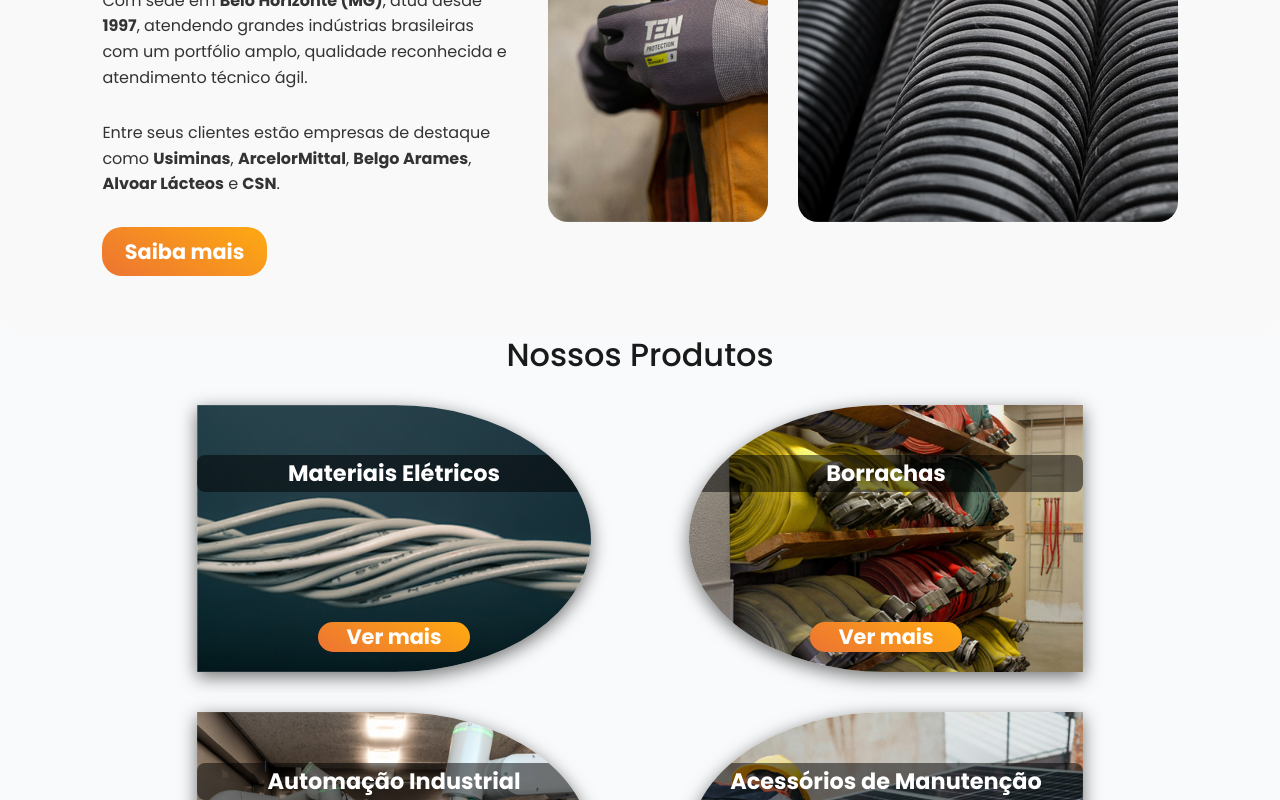
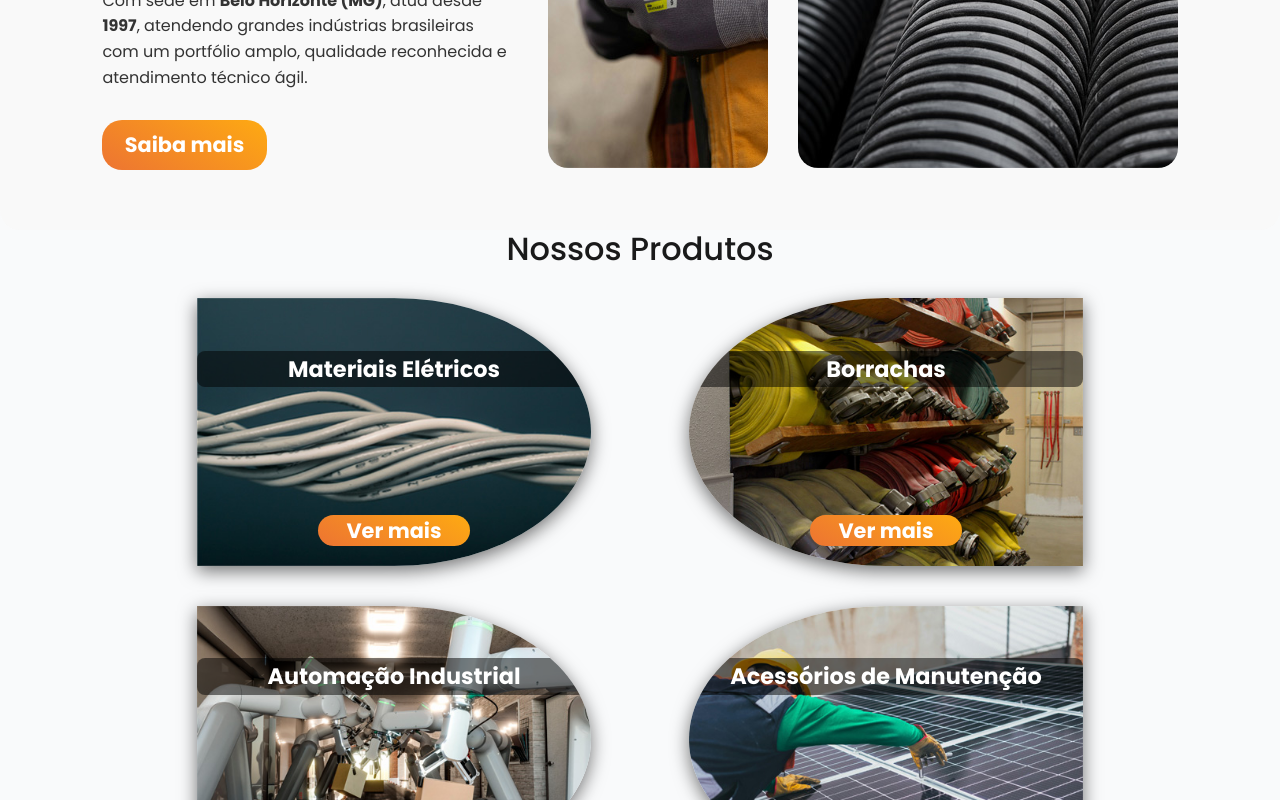
Before and after one commit to ricardo-borges13/site-grupo-jpm, a React (Vite) app: page / in a window 1280 px wide. Shown: the part 980-1780 px from the top of the page. Built offline with nearby package versions, Linux system fonts and the light colour scheme.

Commit message:
finalizado responsividade do menu, button e Nossos Produtos.

```diff
--- a/src/assets/style/global.ts
+++ b/src/assets/style/global.ts
@@ -32,4 +32,42 @@ export const GlobalStyle = createGlobalStyle`
   font-size: 150px;
 }
 
+ /* Breakpoints para Galaxy Z Fold 5 e outros dispositivos móveis */
+    /* Galaxy Z Fold 5 - Tela externa: 2316 x 904px */
+    @media (max-width: 904px) {
+      body {
+        font-size: 14px;
+      }
+    }
+
+    /* Galaxy Z Fold 5 - Tela interna: 2176 x 1812px */
+    @media (max-width: 768px) {
+      body {
+        font-size: 13px;
+      }
+    }
+
+    /* Dispositivos móveis pequenos */
+    @media (max-width: 480px) {
+      body {
+        font-size: 12px;
+      }
+
+      .global-container {
+        padding: 0 12px;
+      }
+    }
+
+    /* Dispositivos muito pequenos */
+    @media (max-width: 360px) {
+      body {
+        font-size: 11px;
+      }
+
+      .global-container {
+        padding: 0 8px;
+      }
+    }
+
+
   `;
--- a/src/components/Button/Button.styles.ts
+++ b/src/components/Button/Button.styles.ts
@@ -46,4 +46,30 @@ export const StyledButton = styled.button<{
             background-color: #064391;
           }
         `}
+
+        @media (max-width: 550px) {
+    font-weight: normal;
+    font-size: 1.1rem;
+    ${({ $heightVariant }) =>
+      $heightVariant === 'small'
+        ? css`
+            padding: 0.1rem 1rem;
+          `
+        : css`
+            padding: 0.6rem 1.2rem;
+          `}
+  }
+
+  @media (max-width: 490px) {
+    font-weight: normal;
+    font-size: 0.9rem;
+    ${({ $heightVariant }) =>
+      $heightVariant === 'small'
+        ? css`
+            padding: 0.1rem 1rem;
+          `
+        : css`
+            padding: 0.6rem 1.2rem;
+          `}
+  }
 `;
--- a/src/components/CardProduct/CardProduct.styles.ts
+++ b/src/components/CardProduct/CardProduct.styles.ts
@@ -1,25 +1,43 @@
 import styled from 'styled-components';
+import { Link } from 'react-router-dom';
 
-export const Card = styled.div<{ $side: 'left' | 'right' }>`
-  position: relative;
-  overflow: hidden;
+export const CardLink = styled(Link)`
+  display: block;
   width: 60%;
   max-width: 500px;
-  border-radius: ${({ $side }) =>
-    $side === 'right' ? '100% 0 0 100%' : '0 100% 100% 0'};
-  box-shadow: 0 5px 18px rgba(0, 0, 0, 0.55);
+  text-decoration: none;
+  color: inherit;
   transition:
     transform 0.3s ease,
     box-shadow 0.3s ease;
 
   &:hover {
     transform: scale(1.03);
-    box-shadow: 0 4px 12px rgba(0, 0, 0, 0.2);
+    filter: brightness(1.1);
   }
+
+  @media (max-width: 961px) {
+    width: 100%;
+    max-width: 500px;
+  }
+`;
+
+export const Card = styled.div<{ $side: 'left' | 'right' }>`
+  position: relative;
+  overflow: hidden;
+  border-radius: ${({ $side }) =>
+    $side === 'right' ? '100% 0 0 100%' : '0 100% 100% 0'};
+  box-shadow: 0 5px 18px rgba(0, 0, 0, 0.55);
 
   img {
     height: 270px;
+    width: 100%;
     object-fit: cover;
+    display: block;
+  }
+
+  @media (max-width: 961px) {
+    border-radius: 10px;
   }
 `;
 
@@ -32,8 +50,7 @@ export const Content = styled.div`
   color: #fff;
 
   h3 {
-    margin-bottom: 130px;
-    caret-color: transparent;
+    margin-bottom: 8rem;
     font-size: 1.4rem;
     font-weight: bold;
     background-color: rgba(0, 0, 0, 0.5);
--- a/src/components/CardProduct/CardProduct.tsx
+++ b/src/components/CardProduct/CardProduct.tsx
@@ -1,5 +1,4 @@
 import { Button } from '../Button/Button';
-import { useNavigate } from 'react-router-dom';
 import * as S from './CardProduct.styles';
 
 type CardProdutoProps = {
@@ -15,18 +14,15 @@ export const CardProduto = ({
   path,
   side = 'left',
 }: CardProdutoProps) => {
-  const navigate = useNavigate();
   return (
+    <S.CardLink to={path} style={{ textDecoration: 'none' }}>
       <S.Card $side={side}>
         <img src={image} alt={title} />
         <S.Content>
           <h3>{title}</h3>
-        <Button
-          text="Ver mais"
-          paddingHeight="small"
-          onClick={() => navigate(`${path}`)}
-        />
+          <Button text="Ver mais" paddingHeight="small" />
         </S.Content>
       </S.Card>
+    </S.CardLink>
   );
 };
--- a/src/components/Menu/Menu.styles.ts
+++ b/src/components/Menu/Menu.styles.ts
@@ -17,6 +17,14 @@ export const Nav = styled.nav`
   @media (max-width: 781px) {
     align-items: center;
     gap: 0.8rem;
+  }
+
+   @media (max-width: 550px) {
+    gap: 0.75rem;
+  }
+
+  @media (max-width: 480px) {
+    gap: 0.7rem;
   }
 `;
 
--- a/src/components/ProductGroup/ProductGroup.styles.ts
+++ b/src/components/ProductGroup/ProductGroup.styles.ts
@@ -11,6 +11,13 @@ caret-color: transparent;
     display: flex;
     justify-content: center;
     margin-bottom: 30px;
+  }
+
+  /* Quando chegar no mobile, ocupar toda a largura */
+  @media (max-width: 961px) {
+    width: 100%;
+    max-width: 100%;
+    padding: 0 10px;
   }
 `;
 
@@ -31,10 +38,13 @@ export const ImagesArea = styled.div`
     object-fit: cover;
   }
 
-  @media (max-width: 960px) {
-    grid-template-columns: 1fr; /* No mobile, uma coluna só */
-    img {
-      max-width: 100%;
+ @media (max-width: 961px) {
+    grid-template-columns: 1fr;
+    width: 100%;
+    justify-items: stretch; /* faz as imagens ocuparem toda a largura */
+
+    > * {
+      width: 100%; /* garante que cada card use toda a largura */
     }
   }
 `;
--- a/src/components/SectionsSobre/SectionInfo.styles.ts
+++ b/src/components/SectionsSobre/SectionInfo.styles.ts
@@ -13,6 +13,7 @@ export const Container = styled.section`
   @media (max-width: 960px) {
     flex-direction: column;
     text-align: center;
+    padding: 6px 8%;
   }
 `;
 
--- a/src/pages/Home/Home.tsx
+++ b/src/pages/Home/Home.tsx
@@ -28,12 +28,6 @@ const sobreData: SectionInfoProps = {
     Com sede em <strong>Belo Horizonte (MG)</strong>, atua desde
     <strong> 1997</strong>, atendendo grandes indústrias brasileiras com um
     portfólio amplo, qualidade reconhecida e atendimento técnico ágil.
-  </p>
-  <p>
-    Entre seus clientes estão empresas de destaque como
-    <strong> Usiminas</strong>, <strong>ArcelorMittal</strong>,
-    <strong> Belgo Arames</strong>, <strong>Alvoar Lácteos</strong> e
-    <strong> CSN</strong>.
   </p>
     `,
   image1,
```
Lines whose indentation alone changed are shown as unchanged.
